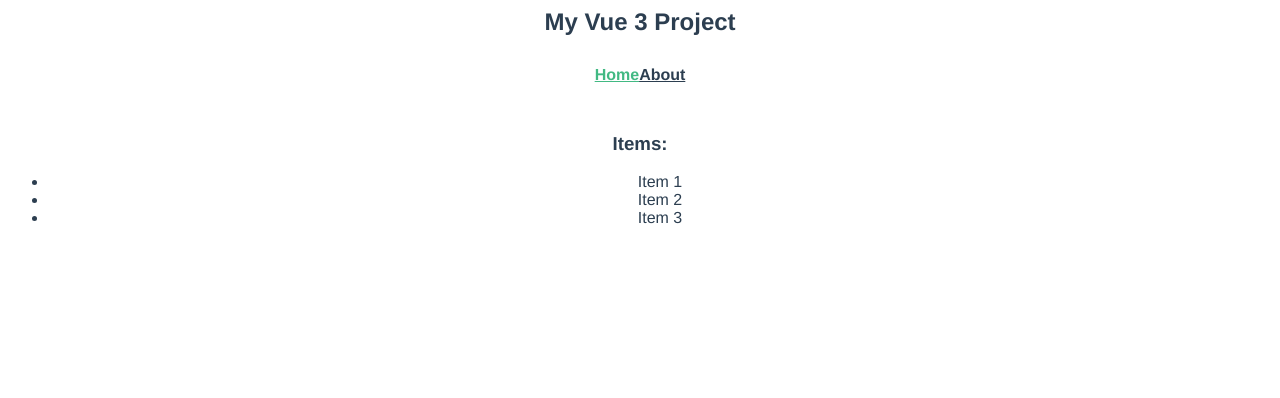
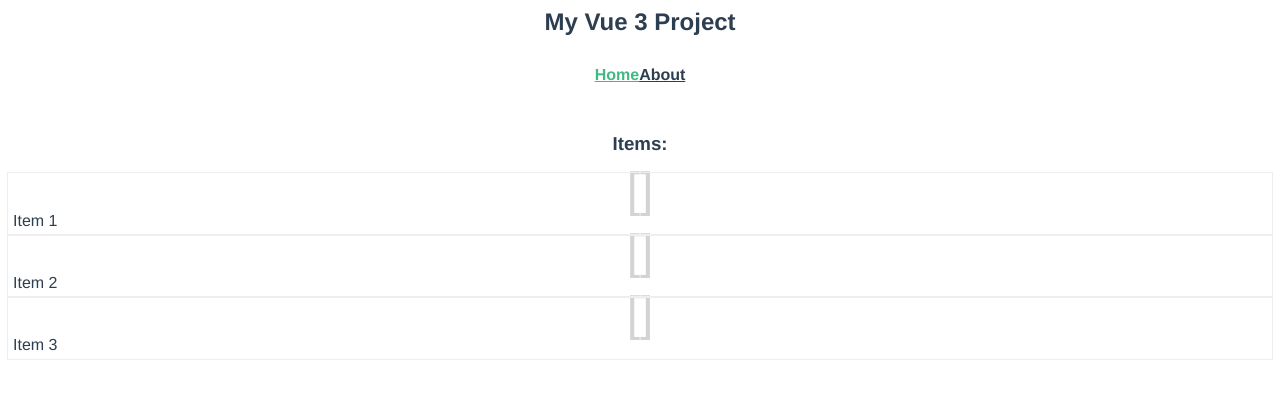
Before and after one commit to HHHMHA/my-vue3-project, a Vue app: page / in a window 1280 px wide. Shown: the top 398 px of the page. Built offline with nearby package versions, Linux system fonts and the light colour scheme.

Commit message:
feat: refactor and add item tests

```diff
--- a/src/components/items/ItemsList.component.vue
+++ b/src/components/items/ItemsList.component.vue
@@ -2,9 +2,7 @@
   <div>
     <h3>Items:</h3>
     <ul>
-      <li v-for="item in items" :key="item.id" @click="onItemSelect(item)">
-        {{ item.name }}
-      </li>
+      <ItemComponent v-for="item in items" :key="item.id" :model="item" @select="onItemSelect"/>
     </ul>
   </div>
 </template>
@@ -12,9 +10,11 @@
 <script lang="ts">
 import {defineComponent, PropType} from "vue";
 import {ItemInterface} from "@/models/items/Item.interface";
+import ItemComponent from "@/components/items/children/Item.component.vue";
 
 export default defineComponent({
   name: "ItemsList.component.vue",
+  components: {ItemComponent},
   props: {
     items: {
       type: Array as PropType<ItemInterface[]>,
@@ -32,6 +32,13 @@
 });
 </script>
 
-<style scoped>
-
+<style lang="scss">
+  ul {
+    list-style-type: none;
+    margin-block-start: 0;
+    margin-block-end: 0;
+    margin-inline-start: 0px;
+    margin-inline-end: 0px;
+    padding-inline-start: 0px;
+  }
 </style>
--- /dev/null
+++ b/src/components/items/children/Item.component.vue
@@ -0,0 +1,72 @@
+<template>
+  <li :class="css" @click="onClick">
+    <div class="selected-indicator">[]</div>
+    <div class="name">{{ model.name }}</div>
+  </li>
+</template>
+
+<script lang="ts">
+import {computed, defineComponent, PropType} from "vue";
+import {ItemInterface} from "@/models/items/Item.interface";
+
+export default defineComponent({
+  name: 'ItemComponent',
+  props: {
+    model: {
+      type: Object as PropType<ItemInterface>,
+    },
+    onItemSelect: {}
+  },
+  setup(props, {emit}) {
+    const css = computed(() => {
+      let css = 'item';
+      if (props.model?.selected) {
+        css += ' selected';
+      }
+      return css.trim();
+    });
+
+    const onClick = () => {
+      emit('select', props.model)
+    }
+
+    return {
+      css,
+      onClick,
+    };
+  }
+});
+</script>
+
+<style lang="scss">
+li.item {
+  padding: 0;
+  outline: solid 1px #eee;
+  display: gird;
+  grid-template-columns: 1.7em auto;
+  cursor: pointer;
+  transition: background-color 0.3s ease;
+
+  .name {
+    padding: 5px;
+    text-align: left;
+  }
+
+  .selected-indicator {
+    padding: 5px;
+    font-size: 3em;
+    line-height: 0.5em;
+    color: lightgray;
+  }
+
+  &.selected {
+    .selected-indicator {
+      color: skyblue;
+    }
+  }
+
+  &:hover {
+    background-color: #eee;
+  }
+}
+</style>
--- a/src/views/Home.vue
+++ b/src/views/Home.vue
@@ -5,7 +5,7 @@
 </template>
 
 <script lang="ts">
-import { defineComponent } from 'vue';
+import {defineComponent, reactive} from 'vue';
 import ItemsListComponent from '@/components/items/ItemsList.component.vue';
 import {ItemInterface} from "@/models/items/Item.interface"; // @ is an alias to /src
 
@@ -15,7 +15,7 @@
     ItemsListComponent,
   },
   setup() {
-    const items: ItemInterface[] = [{
+    const items: ItemInterface[] = reactive([{
       id: 1,
       name: 'Item 1',
       selected: false,
@@ -27,7 +27,7 @@
       id: 3,
       name: 'Item 3',
       selected: false,
-    }];
+    }]);
 
     return {
       items,
```
Also changed, not shown: 2 other files (tests, documents, lock files or other folders).
